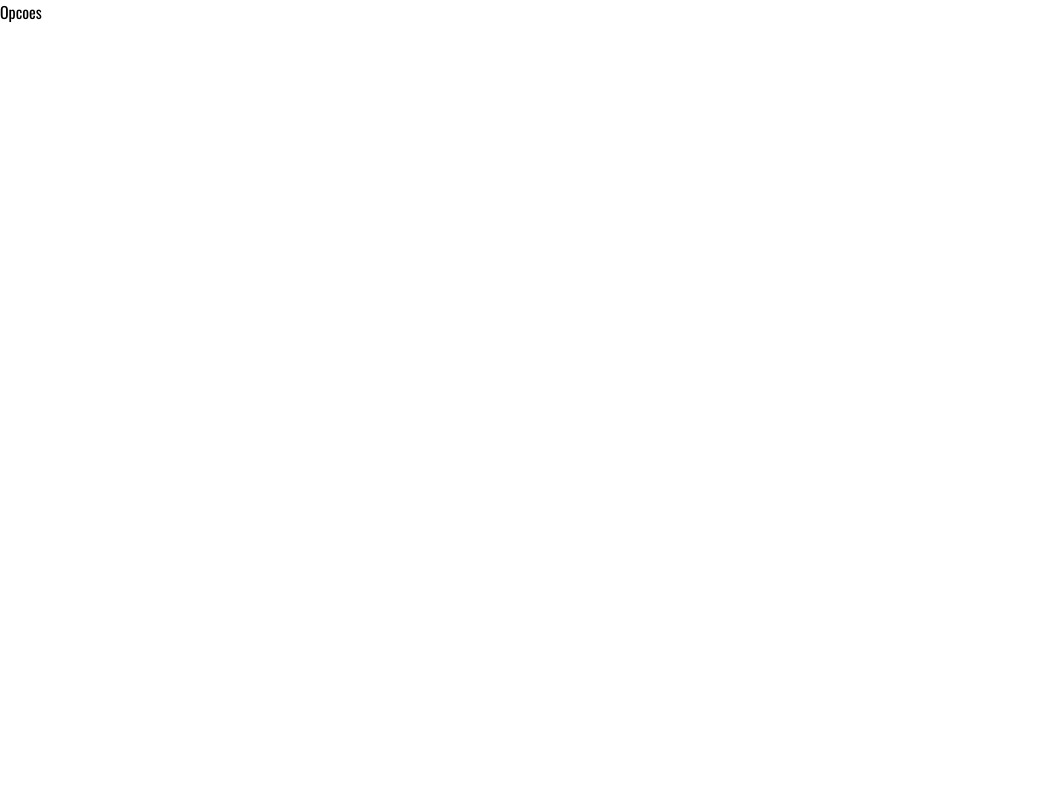
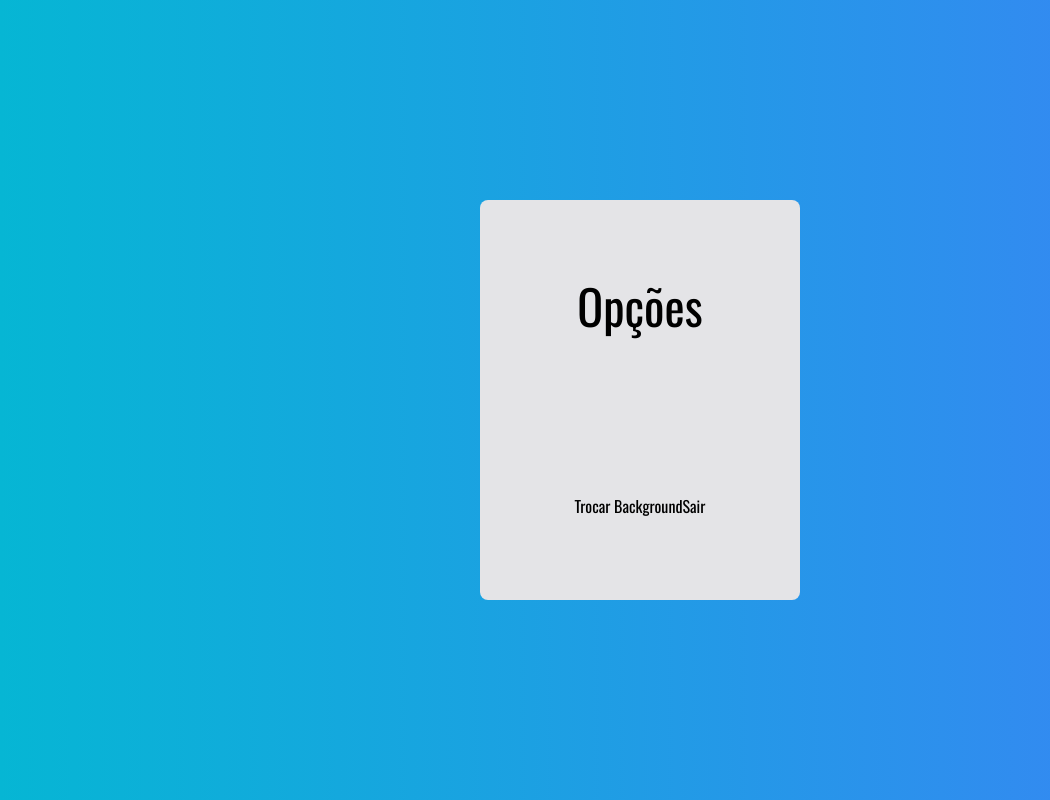
Before and after one commit to N7thz/jogo-da-forca, a Next.js app: page /opcoes in a window 1280 px wide. Shown: the whole page, without its empty margins (0-1050 px from the left). Built offline with nearby package versions, Linux system fonts and the light colour scheme.

Commit message:
add: adicao de tela para esecolha de background

```diff
--- a/src/app/(home)/login/page.tsx
+++ b/src/app/(home)/login/page.tsx
@@ -1,17 +1,17 @@
-import { Buttons } from "../../../components/buttons"
+import { ButtonsLogin } from "../../../components/buttonsLogin"
 
 export default function Login() {
 
     return (
 
         <div
-            className="flex items-center justify-center min-h-screen bg-gradient-to-r from-cyan-500 to-blue-500"
+            className="flex items-center justify-center min-h-screen"
         >
             <div
                 className="flex flex-col items-center justify-around bg-zinc-200 min-h-[400px] w-3/12 rounded-lg"
             >
                 <h1 className="text-5xl">Forca</h1>
-                <Buttons />
+                <ButtonsLogin />
             </div>
         </div>
     )
--- a/src/app/(home)/opcoes/page.tsx
+++ b/src/app/(home)/opcoes/page.tsx
@@ -1,9 +1,43 @@
-import React from 'react'
+'use client'
 
-export default function Opcoes()  {
+import { useState } from "react";
+import { BackgroundOptions } from "@/components/backgroundOptions";
+import { ButtonsOptions } from "@/components/buttonsOptions";
+import { X } from 'lucide-react'
+
+export default function Opcoes() {
+
+    const [isModalOpen, setIsModalOpen] = useState<boolean>(false)
 
     return (
 
-        <h1>Opcoes</h1>
+        <div
+            className="flex items-center justify-center min-h-screen relative"
+        >
+            <div
+                className="flex flex-col items-center justify-around bg-zinc-200 min-h-[400px] w-3/12 rounded-lg"
+            >
+                <h1 className="text-5xl">Opções</h1>
+
+                <ButtonsOptions setIsModalOpen={setIsModalOpen} />
+            </div>
+
+            {
+                isModalOpen &&
+                <div
+                    className="bg-zinc-200 absolute w-3/6 h-3/6 rounded-lg border-2 border-blue-600 flex flex-col items-center justify-around p-2"
+                >
+                    <h1 className="text-5xl">Escolha um background</h1>
+
+                    <BackgroundOptions />
+                    <X
+                        onClick={() => setIsModalOpen(false)}
+                        width={36}
+                        height={36}
+                        className='absolute -top-1 -right-1 z-1'
+                    />
+                </div>
+            }
+        </div>
     )
 }
--- a/src/app/layout.tsx
+++ b/src/app/layout.tsx
@@ -23,7 +23,7 @@ export default function RootLayout({
       lang="pt-br"
       className={oswald.variable}
     >
-      <body>{children}</body>
+      <body className='min-h-screen bg-gradient-to-r from-cyan-500 to-blue-500'>{children}</body>
     </html>
   )
 }
--- /dev/null
+++ b/src/components/backgroundOptions.tsx
@@ -0,0 +1,22 @@
+export const BackgroundOptions = () => {
+
+    const colors: string[] = [
+
+        "bg-gradient-to-r from-indigo-500 via-purple-500 to-pink-500",
+        "bg-gradient-to-r from-indigo-500 from-10% via-sky-500 via-30% to-emerald-500 to-90%",
+        "bg-gradient-to-r from-pink-300 via-purple-300 to-indigo-400",
+        "bg-gradient-to-r from-gray-700 via-gray-900 to-black",
+        "bg-gradient-to-r from-rose-400 via-fuchsia-500 to-indigo-500",
+        "bg-gradient-to-r from-slate-900 via-purple-900 to-slate-900"
+    ]
+
+    return (
+
+        <div className="flex gap-2 p-3 items-center">
+
+            {
+                colors.map(color => <div className={`${color} w-16 h-16 rounded-full hover:scale-110 duration-300 cursor-pointer`} />)
+            }
+        </div>
+    )
+}
--- a/src/components/buttons.tsx
+++ b/src/components/buttonsLogin.tsx
@@ -2,7 +2,7 @@
 
 import { useRouter } from "next/navigation"
 
-export const Buttons = () => {
+export const ButtonsLogin = () => {
 
     const router = useRouter()
 
--- /dev/null
+++ b/src/components/buttonsOptions.tsx
@@ -0,0 +1,27 @@
+'use client'
+
+import { Dispatch, SetStateAction } from "react"
+
+interface ButtonsOptionsProps {
+
+    setIsModalOpen: Dispatch<SetStateAction<boolean>>
+
+}
+
+
+export const ButtonsOptions: React.FC<ButtonsOptionsProps> = ({ setIsModalOpen }) => {
+
+    return (
+
+        <div>
+
+            <button onClick={() => setIsModalOpen(true)}>
+                Trocar Background
+            </button>
+
+            <button>
+                Sair
+            </button>
+        </div>
+    )
+}
```
